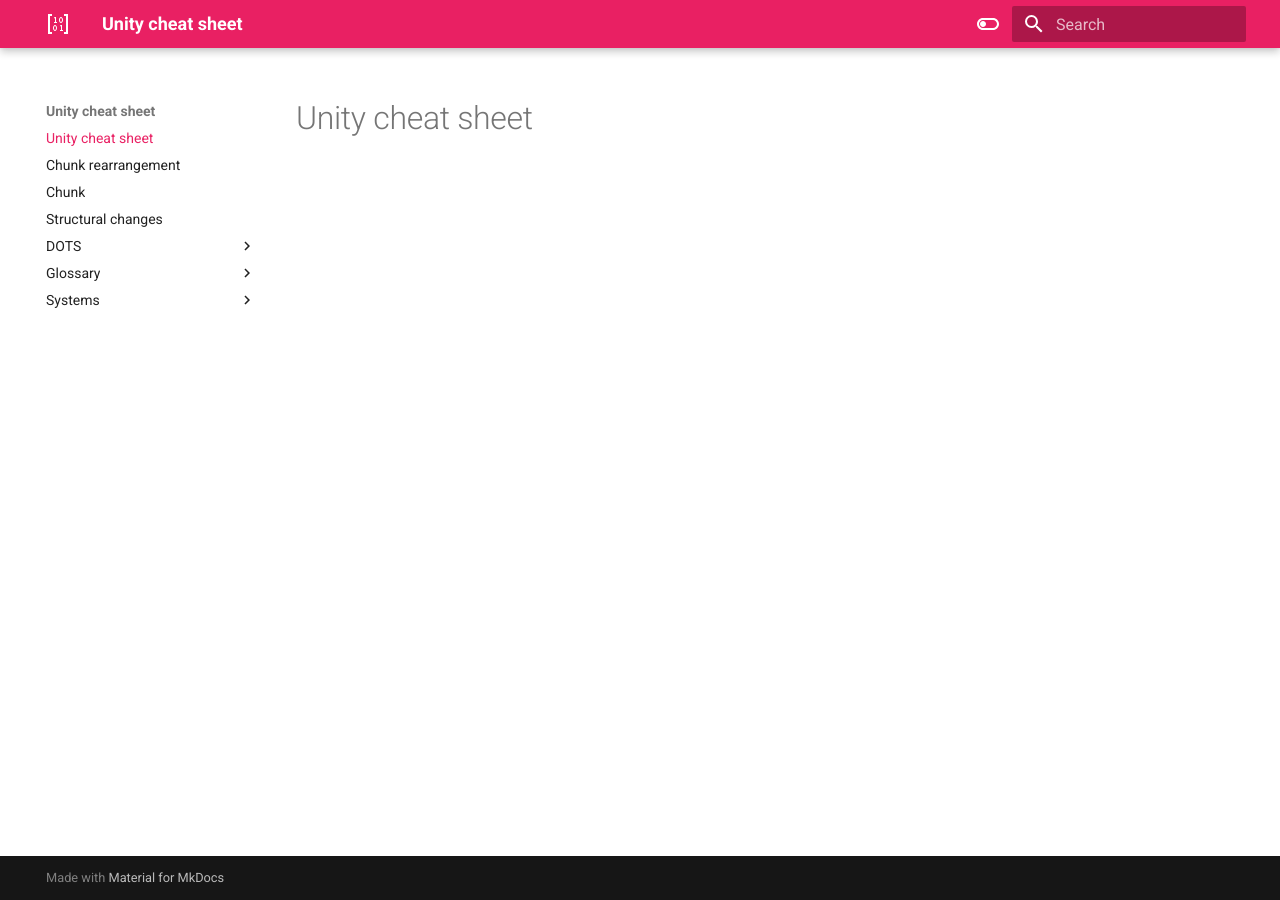
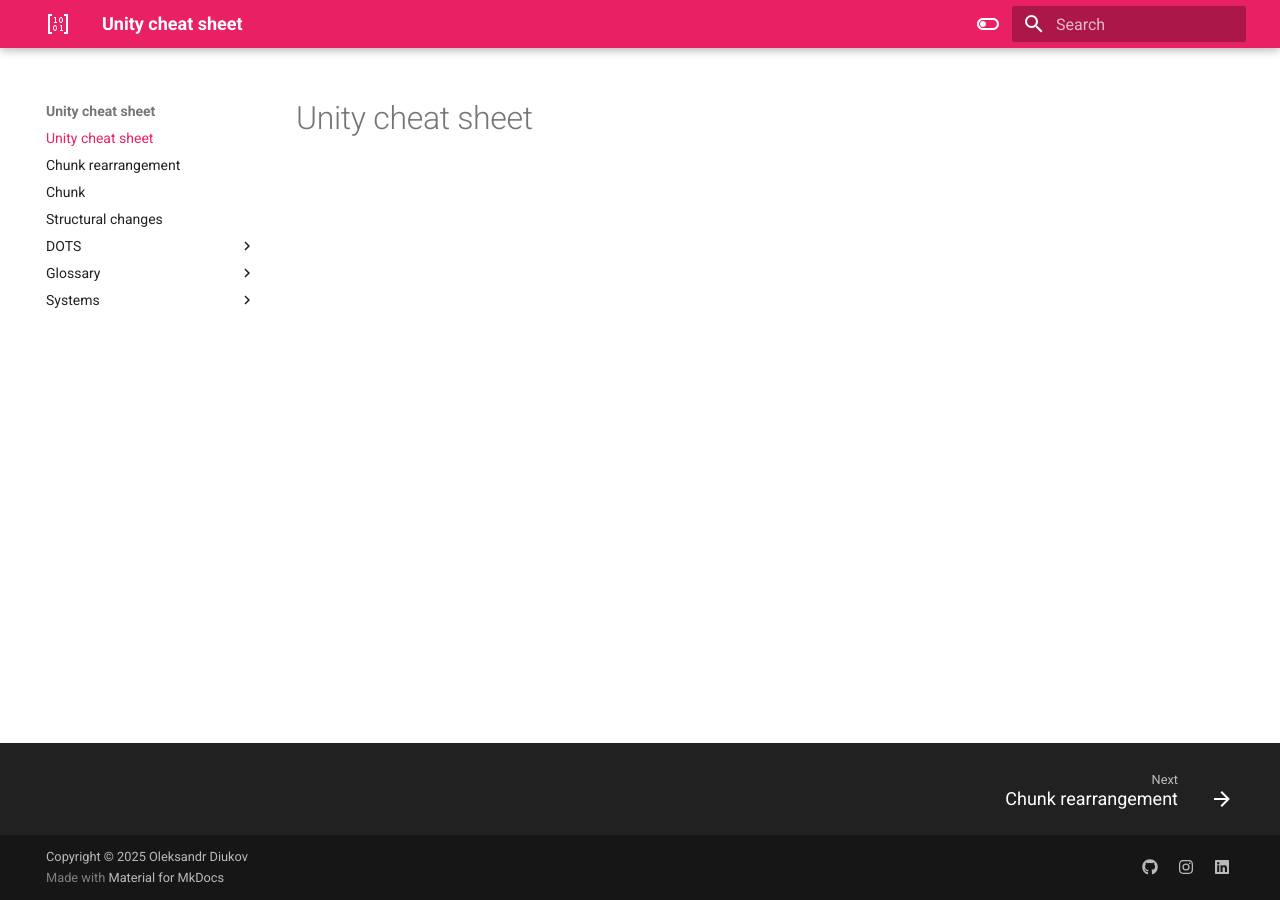
Before and after one commit to odiukov/unotes, an MkDocs documentation site: the page built from docs/index.md, in a window 1280 px wide. Built offline with MkDocs 1.6.1 and Material for MkDocs 9.7.7, drawn with Linux system fonts in a browser that asks for light colours.

Commit message:
added social links

```diff
--- a/mkdocs.yml
+++ b/mkdocs.yml
@@ -1,28 +1,30 @@
 site_name: Unity cheat sheet
 
 theme:
-    name: 'material'
-    icon:
-      logo: material/matrix
-    palette:
+  features:
+    - navigation.footer
+  name: 'material'
+  icon:
+    logo: material/matrix
+  palette:
 
-    # Light mode
-    - media: "(prefers-color-scheme: light)"
-      scheme: default
-      primary: pink
-      accent: indigo
-      toggle:
-        icon: material/toggle-switch-off-outline
-        name: Switch to dark mode
+  # Light mode
+  - media: "(prefers-color-scheme: light)"
+    scheme: default
+    primary: pink
+    accent: indigo
+    toggle:
+      icon: material/toggle-switch-off-outline
+      name: Switch to dark mode
 
-    # Dark mode
-    - media: "(prefers-color-scheme: dark)"
-      scheme: slate
-      primary: pink
-      accent: blue
-      toggle:
-        icon: material/toggle-switch
-        name: Switch to light mode
+  # Dark mode
+  - media: "(prefers-color-scheme: dark)"
+    scheme: slate
+    primary: pink
+    accent: blue
+    toggle:
+      icon: material/toggle-switch
+      name: Switch to light mode
 
 # Extensions
 markdown_extensions:
@@ -51,6 +53,14 @@ markdown_extensions:
       permalink: true
 
 extra:
+  social:
+    - icon: fontawesome/brands/github
+      link: https://github.com/odiukov
+    - icon: fontawesome/brands/instagram
+      link: https://www.instagram.com/o.diukov
+    - icon: fontawesome/brands/linkedin
+      link: https://www.linkedin.com/in/oleksandrdiukov/
+
   analytics:
     provider: google
     property: G-PW0C2WHT3Z
@@ -66,6 +76,8 @@ plugins:
   - search
   - roamlinks
 
+copyright: Copyright &copy; 2025 Oleksandr Diukov
+
 extra_javascript:
   - https://www.googletagmanager.com/gtag/js?id=GT-KT4XDK2F
   - javascript/analytics.js
```
